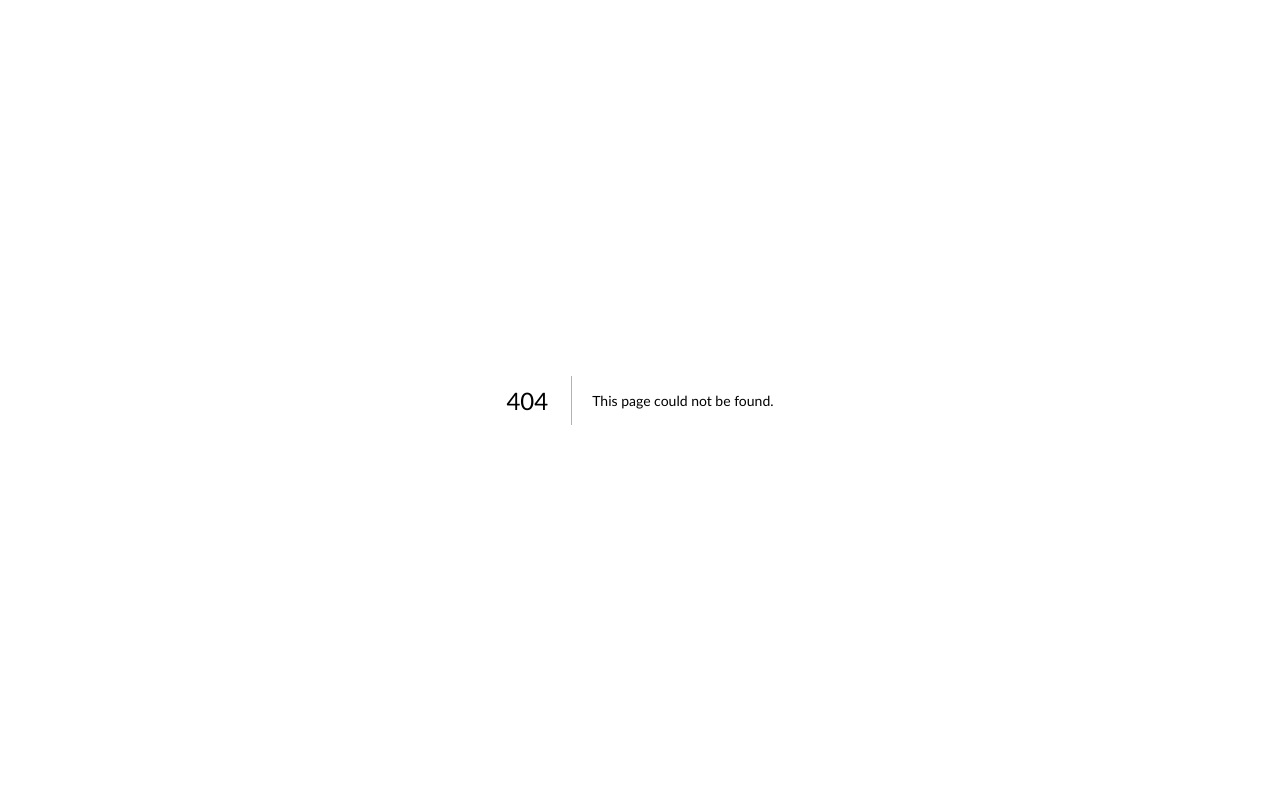
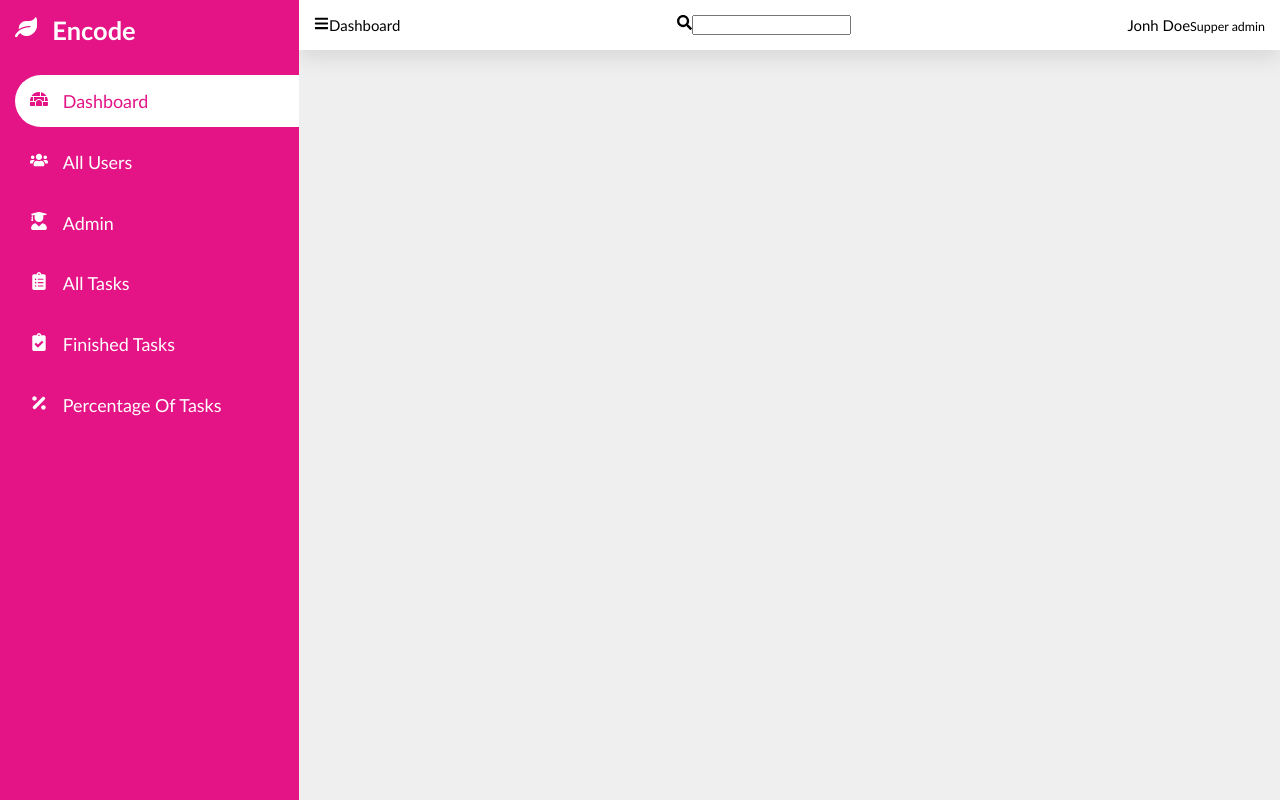
Before and after one commit to mauriciocosta404/tasks-maneger-nextjs-typescript-nodejs-mysql, a Next.js app in the folder front/: page /index in a window 1280 px wide. Before the commit this address had no page. Built offline with nearby package versions, Linux system fonts and the light colour scheme.

Commit message:
construinso o aside

```diff
--- /dev/null
+++ b/front/pages/index/index.tsx
@@ -0,0 +1,29 @@
+import type { NextPage } from 'next'
+import Head from 'next/head'
+import * as C from './style';
+import Aside from '../../src/components/aside/aside'
+import Header from '../../src/components/header/header'
+
+const Home: NextPage = () => {
+
+  return (
+   <>
+   <Head>
+    <title>
+      mauriciadas
+    </title>
+  </Head>
+    <C.Container>
+      <Aside></Aside>
+      <div className='header'>
+        <Header></Header>
+
+
+      </div>
+
+    </C.Container>
+   </>
+  )
+}
+
+export default Home
--- /dev/null
+++ b/front/pages/index/style.ts
@@ -0,0 +1,9 @@
+import styled from "styled-components";
+
+export const Container=styled.div`
+    display: flex;
+
+    .header{
+        flex:1;
+    }
+`;
--- a/front/src/components/aside/aside.tsx
+++ b/front/src/components/aside/aside.tsx
@@ -1,13 +1,40 @@
 import * as C from './style';
+import Image from 'next/image';
+import { FaIgloo, FaLeaf,FaUsers,FaUserGraduate,FaClipboardList,FaClipboardCheck,FaPercentage } from 'react-icons/fa';
 
 const Aside=()=>{
     return(
         <C.Container>
             <div className='logoP'>
+                <h2><FaLeaf/></h2>
+                <h3>Encode</h3>
 
             </div>
-            <div>
-
+            <div className='menu'>
+                <div className='menu-item'>
+                    <FaIgloo/>
+                    Dashboard
+                </div>
+                <div className='menu-item'>
+                    <FaUsers />
+                    All Users
+                </div>
+                <div className='menu-item'>
+                    <FaUserGraduate />
+                    Admin
+                </div>
+                <div className='menu-item'>
+                    <FaClipboardList />
+                    All Tasks
+                </div>
+                <div className='menu-item'>
+                    <FaClipboardCheck/>
+                    Finished Tasks
+                </div>
+                <div className='menu-item'>
+                    <FaPercentage/>
+                    Percentage Of Tasks
+                </div>
             </div>
         </C.Container>
     );
--- a/front/src/components/aside/style.ts
+++ b/front/src/components/aside/style.ts
@@ -1,6 +1,42 @@
 import styled from "styled-components";
 
 export const Container=styled.aside`
-    position: fixed;
-
+    position: sticky;
+    top: 0;bottom:0;
+    padding: 1rem 0rem 1rem 1rem;
+    background-color:#e41386;
+    height: 100vh;
+    width: 20rem;
+    color: #fff;
+    .logoP{
+        display: flex;
+        gap:1rem;
+        align-items: center;
+        h2{
+            font-family:'Trebuchet MS', 'Lucida Sans Unicode', 'Lucida Grande', 'Lucida Sans', Arial, sans-serif;
+        }
+        h3{
+            font-size: 1.7rem;
+        }
+    }
+    .menu{
+        margin-top: 2rem;
+    }
+    .menu >div{
+        padding: 1rem;
+        border-radius: 5rem 0rem 0rem 5rem;
+        display: flex;
+        gap: 1rem;
+        font-size: 1.2rem;
+        margin: .6rem 0;
+        cursor: pointer;
+    }
+    .menu >div:hover{
+        background-color: #fff;
+        color: #e41386;
+    }
+    .menu div:first-child{
+        background-color: #fff;
+        color: #e41386;
+    }
 `;
--- a/front/src/components/header/header.tsx
+++ b/front/src/components/header/header.tsx
@@ -3,7 +3,7 @@ import {FaSearch,FaBars} from 'react-icons/fa';
 
 const Header=()=>{
     return(
-        <C.Container>
+        <C.Container className='header'>
             <div className='logo'><FaBars />Dashboard</div>
             <div className='searchContainer'><FaSearch /><input type="search" name="" id="" /></div>
             <div className='avatar'>
--- a/front/src/components/header/style.ts
+++ b/front/src/components/header/style.ts
@@ -1,10 +1,11 @@
 import styled from 'styled-components';
 
 export const Container=styled.nav`
-
     display: flex;
     justify-content: space-between;
+    align-items: center;
     padding: 1rem;
     background-color: #fff;
     box-shadow: var(--box-shadow);
+    max-height: 5rem;
 `;
```
Also changed, not shown: front/pages/index.tsx (deleted, +0 -21 lines).
